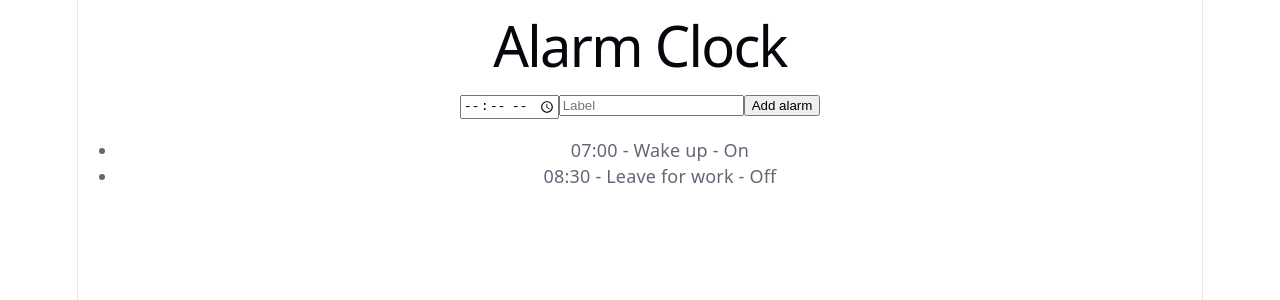
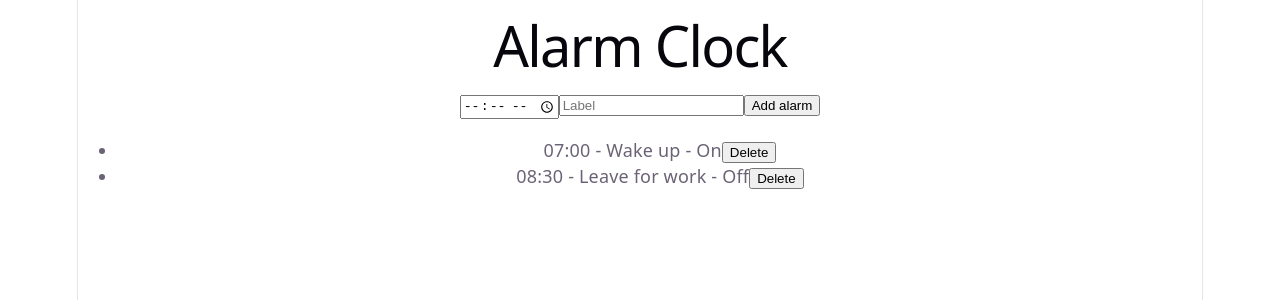
Before and after one commit to igkals0367-hash/alarm-app, a React (Vite) app: page / in a window 1280 px wide. Shown: the top 300 px of the page. Built offline with nearby package versions, Linux system fonts and the light colour scheme.

Commit message:
Add delete button for each alarm

```diff
--- a/src/App.tsx
+++ b/src/App.tsx
@@ -24,6 +24,12 @@ function App() {
     setLabel('')
   }
 
+  function deleteAlarm(id: string) {
+    setAlarms(alarms.filter((alarm) => alarm.id !== id))
+  }
+
+
+
   return (
     <div>
       <h1>Alarm Clock</h1>
@@ -47,6 +53,7 @@ function App() {
         {alarms.map((alarm) => (
           <li key={alarm.id}>
             {alarm.time} - {alarm.label} - {alarm.enabled ? 'On' : 'Off'}
+            <button onClick={() => deleteAlarm(alarm.id)}>Delete</button>
           </li>
         ))}
       </ul>
```
